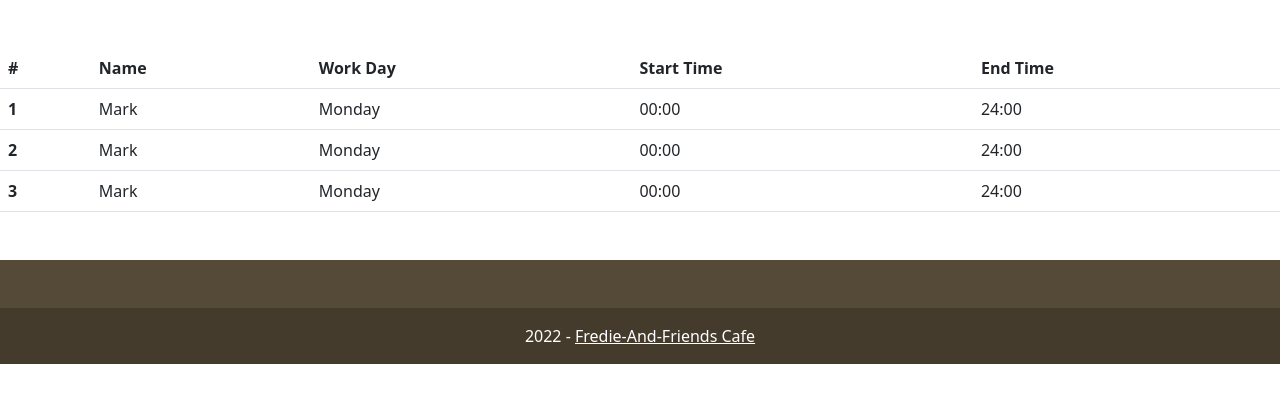
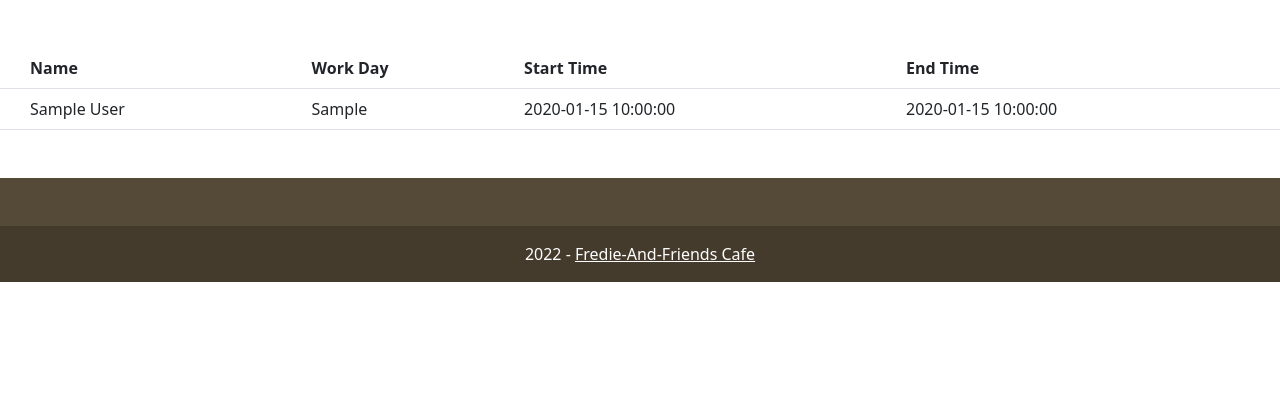
Before and after one commit to BlackTea13/Fredie-And-Friends-Coffee, a Flask app: template templates/Employee/timeslotPage.html in a window 1280 px wide. Shown: the part 56-459 px from the top of the page. Run offline with Flask 2, Linux system fonts and the light colour scheme; the template is opened without the code that fills it: most values are stand-ins (such as "Sample title", 1, 10 or a date in 2020); parts of the project's set-up code (start-up, migrations or seed data) failed here and were passed over; some libraries are stand-ins or nearby versions.

Commit message:
showing the table slot for emplyees and owner.

```diff
--- a/app.py
+++ b/app.py
@@ -207,10 +207,16 @@ def get_time_slot():
     cur = mysql.connection.cursor()
     queryStatement = (
     f"SELECT first_name, last_name, work_day, start_time, end_time "
-    f"FROM employees join time_slot ts on employees.time_slot_id = ts.time_slot_id "
-    f"WHERE email_address = '{session['userEmail'] }'; ")
+    f"FROM employees join time_slot ts on employees.time_slot_id = ts.time_slot_id; ")
+    if (session['userroleid'] == 2):
+        queryStatement = (
+        f"SELECT first_name, last_name, work_day, start_time, end_time "
+        f"FROM employees join time_slot ts on employees.time_slot_id = ts.time_slot_id "
+        f"WHERE email_address = '{session['userEmail'] }'; ")
+    print(queryStatement)
     cur.execute(queryStatement)
     timeslot = cur.fetchall()
+    print(timeslot)
     cur.close()
     return timeslot
 
--- a/templates/Employee/timeslotPage.html
+++ b/templates/Employee/timeslotPage.html
@@ -3,38 +3,23 @@
 
     <thead>
       <tr>
-        <th scope="col">#</th>
-        <th scope="col">Name</th>
+        <th scope="col" style="padding-left: 30px;">Name</th>
         <th scope="col">Work Day</th>
         <th scope="col">Start Time</th>
         <th scope="col">End Time</th>
       </tr>
     </thead>
     <tbody>
+
       {% for i in time_slot_data %}
       <tr>
-        <th scope="row">1</th>
-        <td>Mark</td>
-        <td>Monday</td>
-        <td>00:00</td>
-        <td>24:00</td>
+        <td style="padding-left: 30px; ">{{i['first_name']}} {{i['last_name']}}</td>
+        <td>{{i['work_day']}}</td>
+        <td >{{i['start_time']}}</td>
+        <td>{{i['end_time']}}</td>
       </tr>
       {% endfor %}
-      <tr>
-        <th scope="row">2</th>
-        <td>Mark</td>
-        <td>Monday</td>
-        <td>00:00</td>
-        <td>24:00</td>
-      </tr>
 
-      <tr>
-        <th scope="row">3</th>
-        <td>Mark</td>
-        <td>Monday</td>
-        <td>00:00</td>
-        <td>24:00</td>
-      </tr>
 
 
 
```
